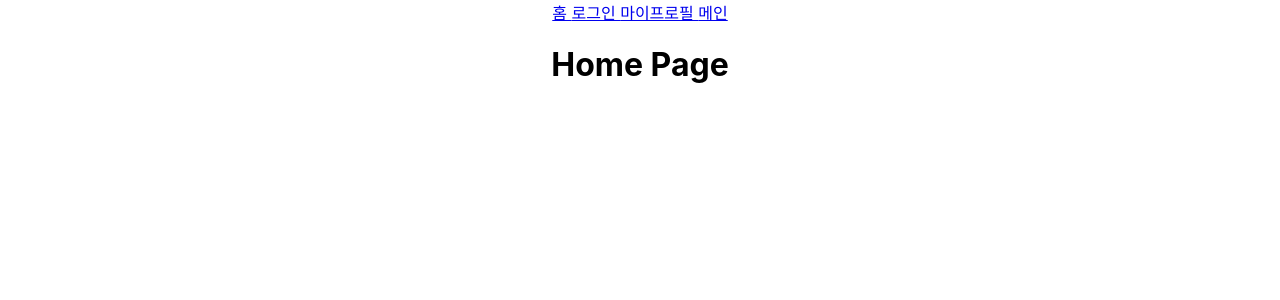
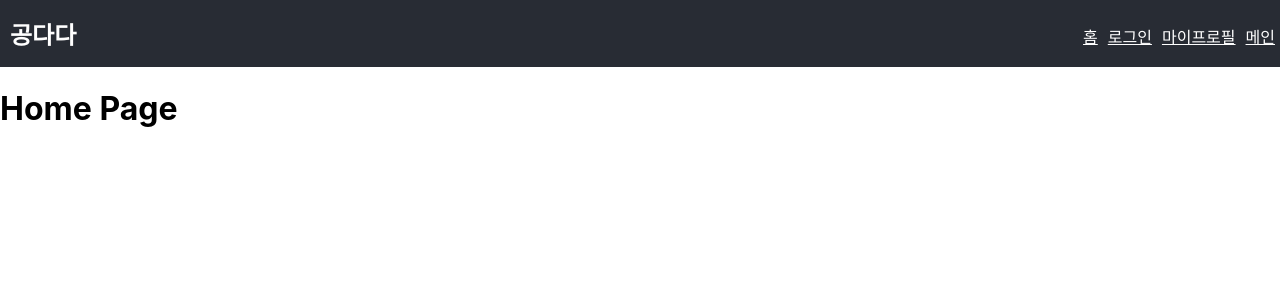
Before and after one commit to WoooDada/FrontEnd, a React (Create React App) app: page / in a window 1280 px wide. Shown: the top 300 px of the page. Built offline with nearby package versions, Linux system fonts and the light colour scheme.

Commit message:
App: Header css 간단

```diff
--- a/src/App.css
+++ b/src/App.css
@@ -1,5 +1,7 @@
 .App {
-  text-align: center;
+    /* text-align: center; */
+    display: flex;
+    flex-direction: column;
 }
 
 .App-logo {
@@ -15,13 +17,30 @@
 
 .App-header {
     background-color: #282c34;
-  min-height: 100vh;
+    min-height: 5vh;
     display: flex;
-  flex-direction: column;
+    /* flex-direction: column; */
     align-items: center;
-  justify-content: center;
+    justify-content: space-between;
     font-size: calc(10px + 2vmin);
     color: white;
+    flex: 1;
+}
+
+.App-header-title {
+    font-size: calc(3vmin);
+    margin-left: 10px;
+}
+.App-header-route {
+    font-size: calc(2vmin);
+    color: white;
+    margin-left: 5px;
+    margin-right: 5px;
+}
+
+.App-body {
+    flex: 8;
+    background-color: white;
 }
 
 .App-link {
--- a/src/App.js
+++ b/src/App.js
@@ -1,15 +1,37 @@
-import { Switch, Route } from "react-router-dom";
+import { Switch, Route, Link } from "react-router-dom";
 
 // Page 로딩
 import { Main, Auth, MyProfile, NotFound, Home } from "./pages";
-import Header from "./components/Header";
+// import Header from "./components/Header";
 import "./App.css";
+
+const Header = () => {
+    return (
+        <div className="App-header">
+            <h1 className="App-header-title">공다다</h1>
+            <div>
+                <Link to="/" className="App-header-route">
+                    홈
+                </Link>
+                <Link to="/auth" className="App-header-route">
+                    로그인
+                </Link>
+                <Link to="/myprofile" className="App-header-route">
+                    마이프로필
+                </Link>
+                <Link to="/main" className="App-header-route">
+                    메인
+                </Link>
+            </div>
+        </div>
+    );
+};
 
 function App() {
     return (
         <div className="App">
             <Header></Header>
-            <Switch>
+            <Switch className="App-body">
                 <Route path="/" component={Home} exact />
                 <Route path="/auth" component={Auth} />
                 <Route path="/myprofile" component={MyProfile} />
--- a/src/components/Header.js
+++ b/src/components/Header.js
@@ -4,6 +4,7 @@ import { Link } from "react-router-dom";
 const Header = () => {
     return (
         <div>
+            <h1>공다다</h1>
             <Link to="/"> 홈 </Link>
             <Link to="/auth"> 로그인 </Link>
             <Link to="/myprofile"> 마이프로필 </Link>
```
Lines whose indentation alone changed are shown as unchanged.
